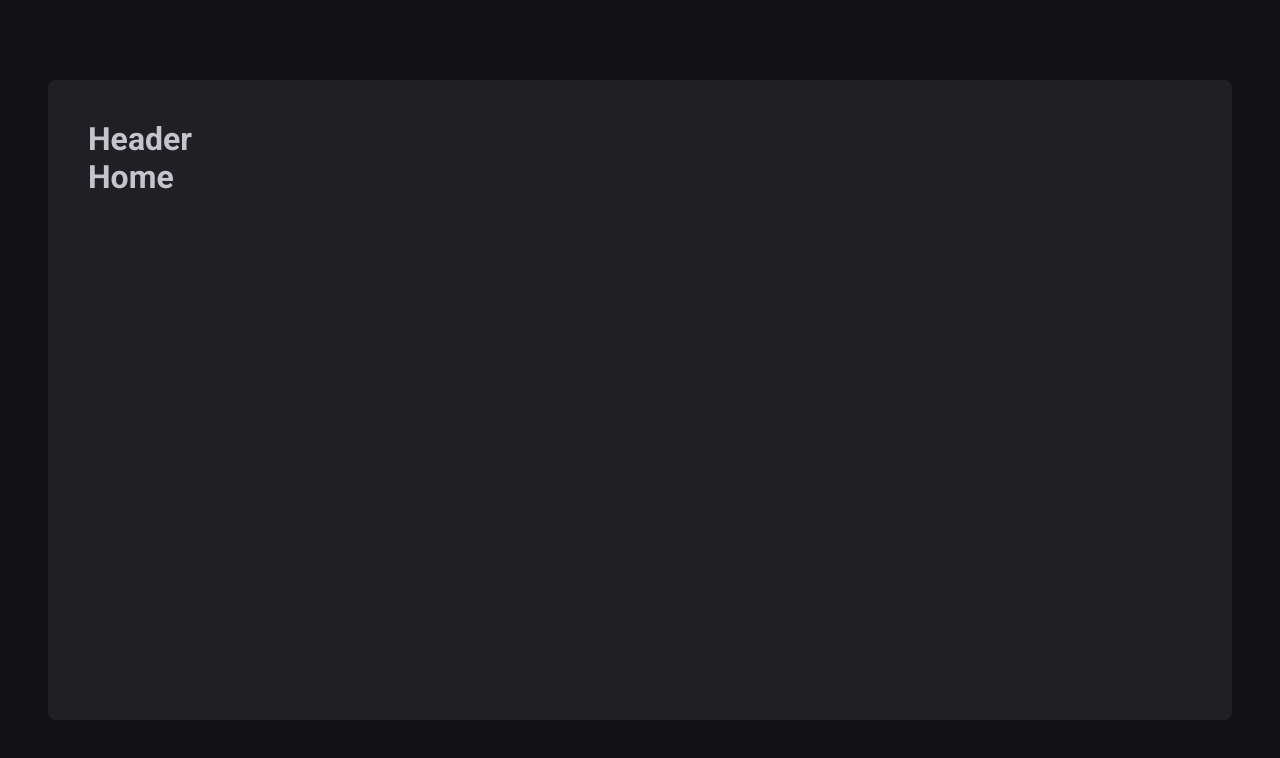
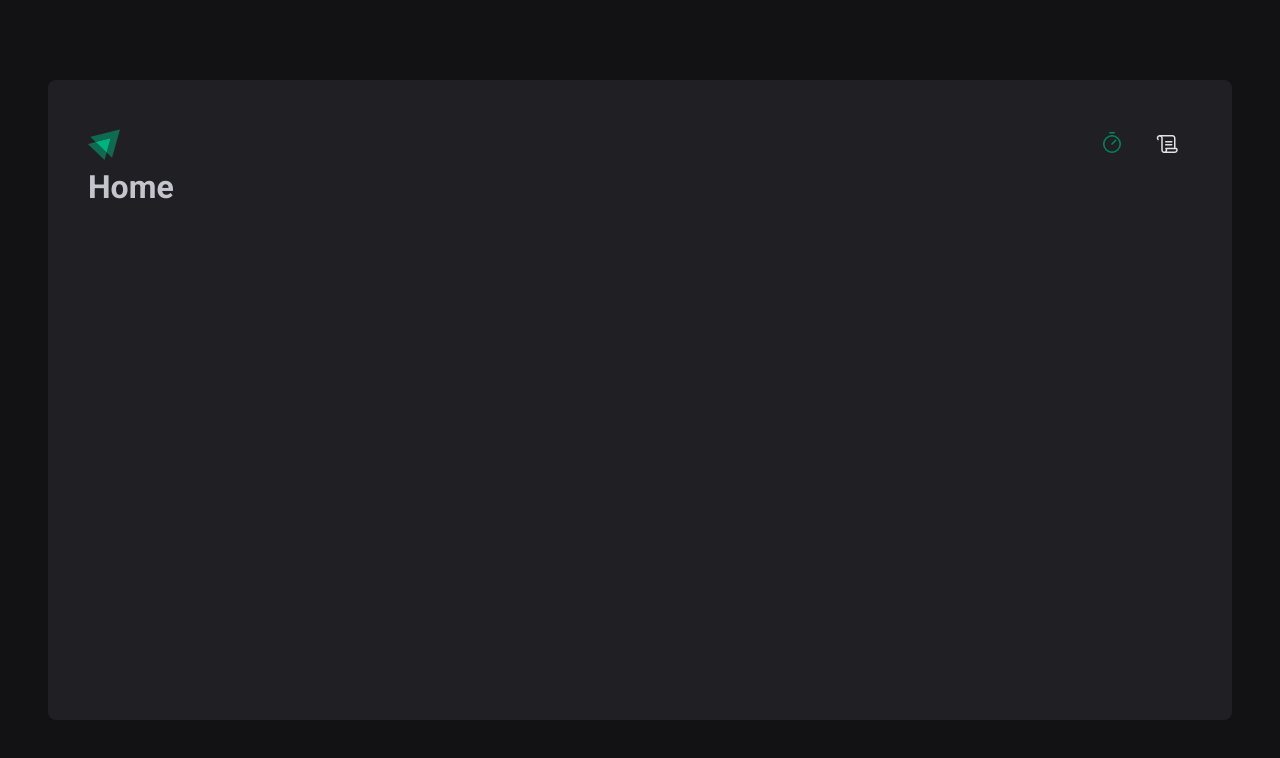
Before and after one commit to ExiledSpirit/rocketseat, a React (Vite) app in the folder 02-ignite-timer/: page / in a window 1280 px wide. Shown: the top 758 px of the page. Built offline with nearby package versions, Linux system fonts and the light colour scheme.

Commit message:
Adicionando links no Header com o NavLink

```diff
--- a/02-ignite-timer/package.json
+++ b/02-ignite-timer/package.json
@@ -10,6 +10,7 @@
     "lint": "npx eslint src --ext .ts,.tsx"
   },
   "dependencies": {
+    "phosphor-react": "^1.4.1",
     "react": "^18.2.0",
     "react-dom": "^18.2.0",
     "react-router-dom": "^6.6.1",
--- a/02-ignite-timer/src/components/Header/index.tsx
+++ b/02-ignite-timer/src/components/Header/index.tsx
@@ -1,3 +1,20 @@
+import { HeaderContainer } from './styles'
+import logo from '../../assets/logo.svg'
+import { Timer, Scroll } from 'phosphor-react'
+import { NavLink } from 'react-router-dom'
+
 export function Header() {
-  return <h1>Header</h1>
+  return (
+    <HeaderContainer>
+      <img src={logo} alt=""></img>
+      <nav>
+        <NavLink to="/" title="Timer">
+          <Timer size={24} />
+        </NavLink>
+        <NavLink to="/history" title="Histórico">
+          <Scroll size={24} />
+        </NavLink>
+      </nav>
+    </HeaderContainer>
+  )
 }
--- a/02-ignite-timer/src/components/Header/styles.tsx
+++ b/02-ignite-timer/src/components/Header/styles.tsx
@@ -3,4 +3,33 @@
 export const HeaderContainer = styled.header`
   display: flex;
   align-items: center;
+  justify-content: space-between;
+
+  nav {
+    display: flex;
+    gap: 0.5rem;
+
+    a {
+      width: 3rem;
+      height: 3rem;
+
+      display: flex;
+      justify-content: center;
+      align-items: center;
+
+      color: ${(props) => props.theme['gray-100']};
+
+      border-top: 3px solid transparent;
+      border-bottom: 3px solid transparent;
+      transition: 0.1s;
+
+      &:hover {
+        border-bottom-color: ${(props) => props.theme['green-500']};
+      }
+
+      &.active {
+        color: ${(props) => props.theme['green-500']};
+      }
+    }
+  }
 `
```
Also changed, not shown: 02-ignite-timer/src/assets/logo.svg (added), 1 other file (tests, documents, lock files or other folders).
